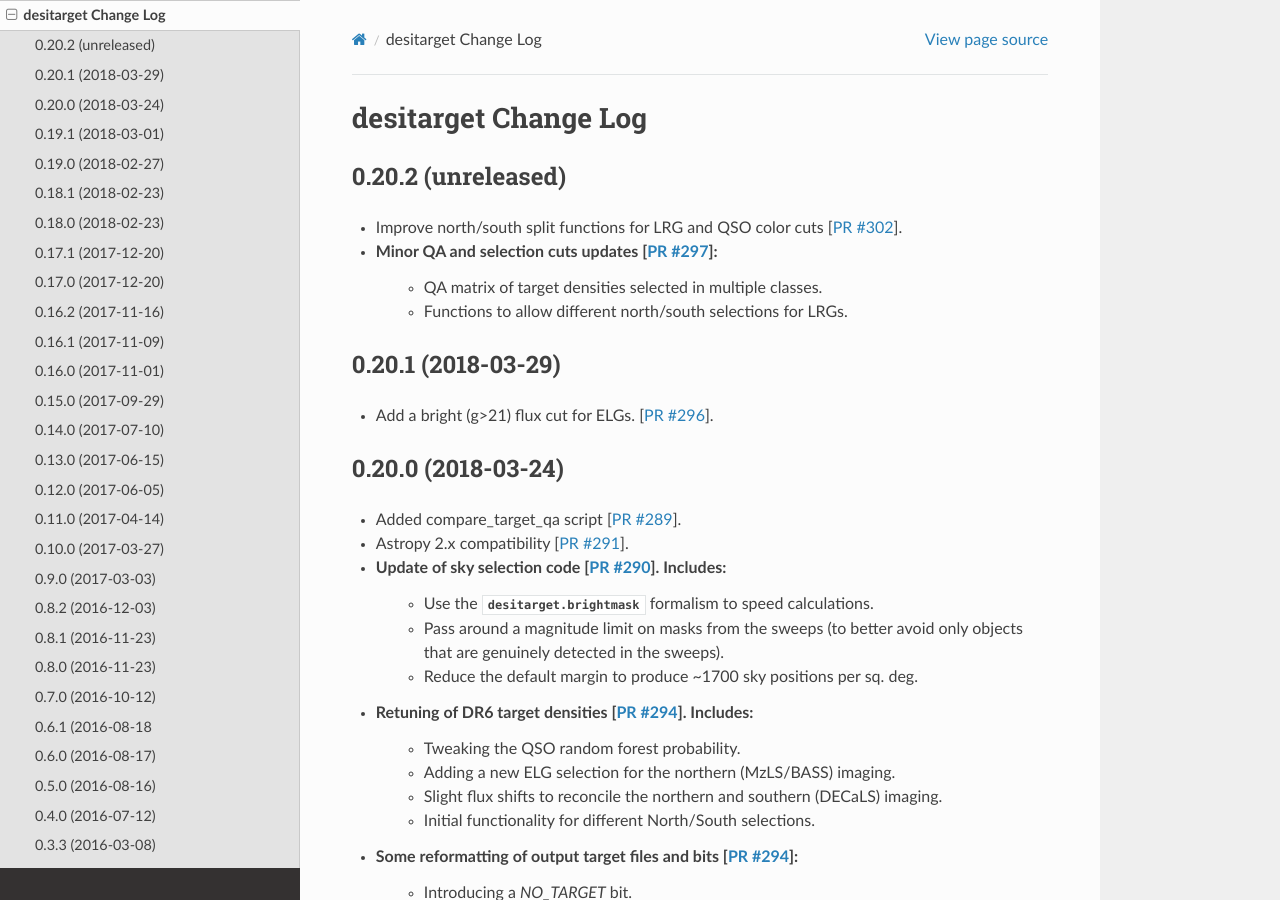
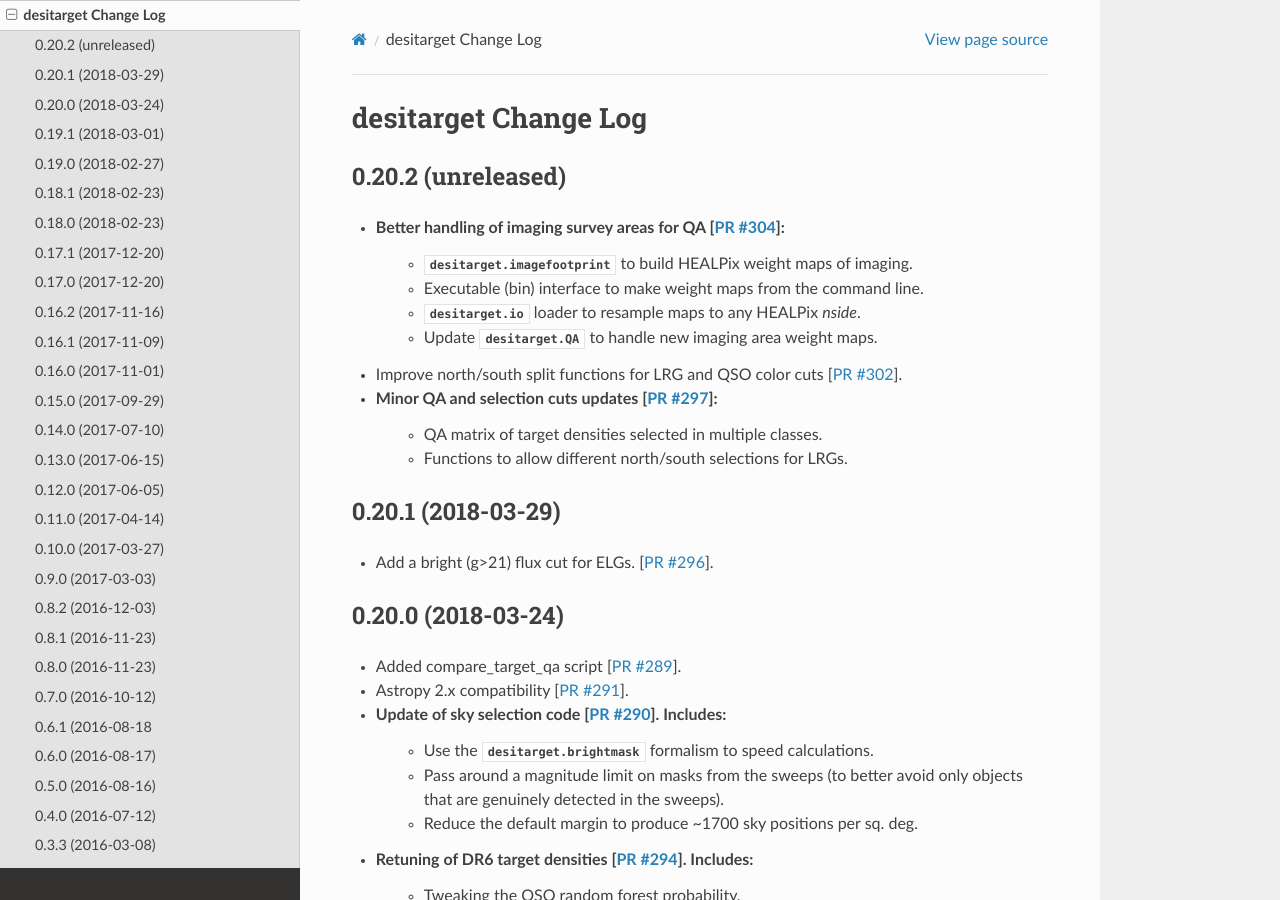
Before and after one commit to desihub/desitarget, a Sphinx documentation site: the page built from doc/changes.rst, in a window 1280 px wide and 900 px high. Built offline with Sphinx 7.4.7 and the Read the Docs theme 2.0.0, drawn with Linux system fonts in a browser that asks for light colours.

Commit message:
updating the changes file [ci skip]

```diff
--- a/doc/changes.rst
+++ b/doc/changes.rst
@@ -5,6 +5,11 @@ desitarget Change Log
 0.20.2 (unreleased)
 -------------------
 
+* Better handling of imaging survey areas for QA [`PR #304`_]:
+   * :mod:`desitarget.imagefootprint` to build HEALPix weight maps of imaging.
+   * Executable (bin) interface to make weight maps from the command line.
+   * :mod:`desitarget.io` loader to resample maps to any HEALPix `nside`.
+   * Update :mod:`desitarget.QA` to handle new imaging area weight maps.
 * Improve north/south split functions for LRG and QSO color cuts [`PR #302`_].
 * Minor QA and selection cuts updates [`PR #297`_]:
    * QA matrix of target densities selected in multiple classes.
@@ -12,6 +17,7 @@ desitarget Change Log
 
 .. _`PR #297`: https://github.com/desihub/desitarget/pull/297
 .. _`PR #302`: https://github.com/desihub/desitarget/pull/302
+.. _`PR #304`: https://github.com/desihub/desitarget/pull/304
 
 0.20.1 (2018-03-29)
 -------------------
```
